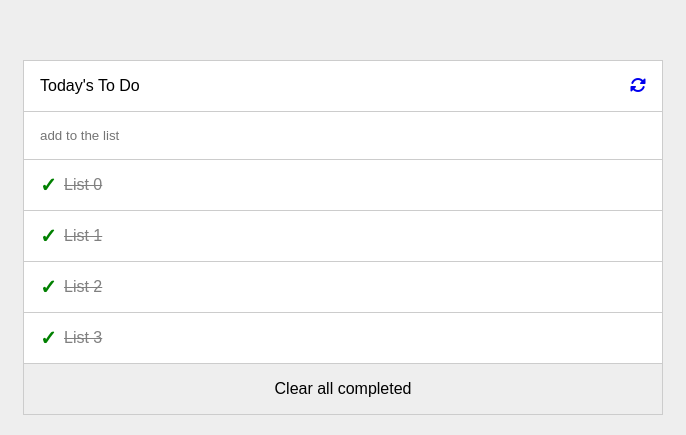
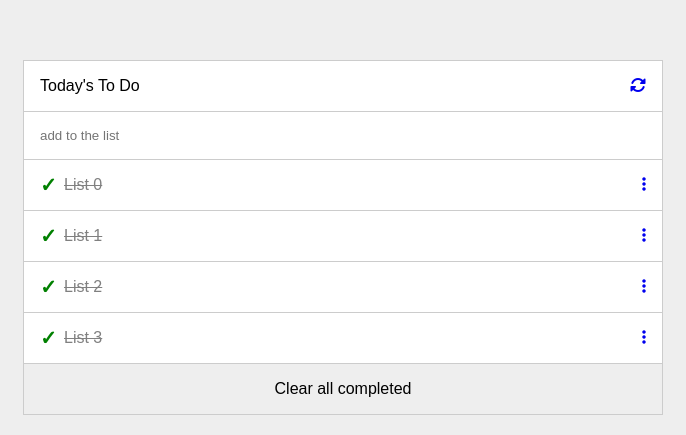
Before and after one commit to waelelsafty07/Todo-List, a website built with webpack: page src/index.html in a window 1280 px wide. Shown: the part 163-598 px from the top of the page, 297-983 px from the left. Built offline with nearby package versions, Linux system fonts and the light colour scheme.

Commit message:
add icon ellipsis vertical in list item

```diff
--- a/src/js/createElement.js
+++ b/src/js/createElement.js
@@ -15,6 +15,14 @@ const createElement = (tag, task = undefined) => {
     if (task.completed) elements.classList.add('completed');
     return elements;
   }
+  if (tag === 'a') {
+    elements.href = '#';
+    return elements;
+  }
+  if (tag === 'i') {
+    elements.className = 'fa-solid fa-ellipsis-vertical';
+    return elements;
+  }
   return elements;
 };
 
--- a/src/js/createTask.js
+++ b/src/js/createTask.js
@@ -3,11 +3,15 @@ import createElement from './createElement.js';
 const createTask = (task) => {
   const li = createElement('li', task);
   const label = createElement('label');
+  const a = createElement('a');
+  const i = createElement('i');
   const input = createElement('input', task);
   const span = createElement('span', task);
   label.appendChild(input);
   label.appendChild(span);
   li.appendChild(label);
+  a.appendChild(i);
+  li.appendChild(a);
   return li;
 };
 
--- a/src/style.css
+++ b/src/style.css
@@ -52,6 +52,8 @@ body {
 .to-do-list-section .to-do-list .unordered-list .to-do-list-item {
   padding: 1rem;
   border-bottom: 1px solid #ccc;
+  display: flex;
+  justify-content: space-between;
 }
 
 .to-do-list-section .to-do-list .unordered-list .to-do-list-item label {
```
